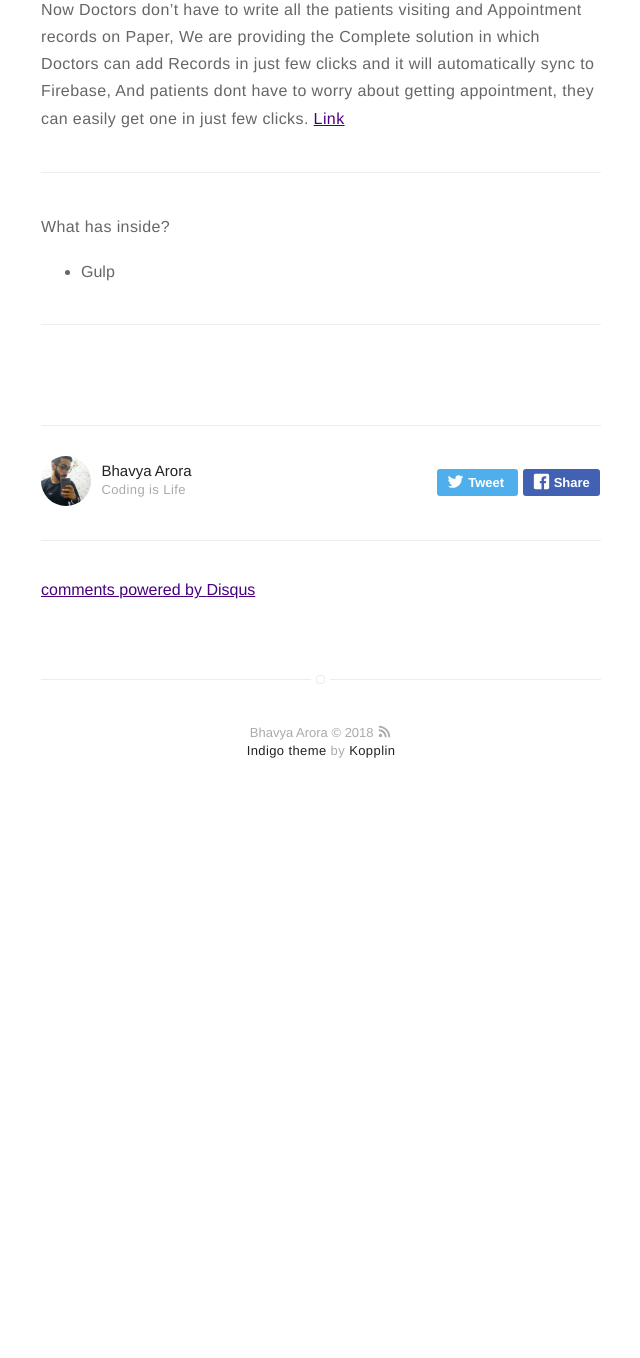
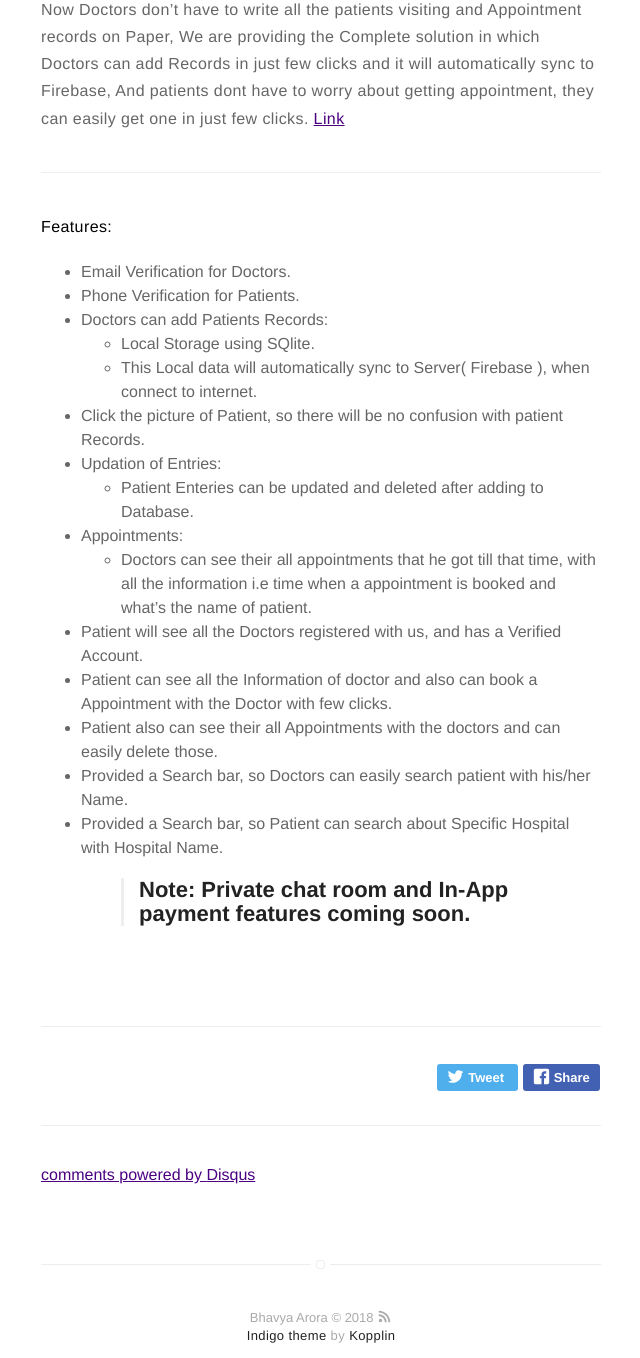
Before and after one commit to bhavya-arora/bhavya-arora.github.io, a Jekyll site: the page built from _posts/2016-01-23-doctorave_info.markdown, in a window 1280 px wide and 1400 px high, scrolled down 763 px, cut to the strip 42-1400 px from the top of the window. Shown: the whole strip, without its empty margins (319-959 px from the left). Built offline with Jekyll 4.4.1, drawn with Linux system fonts in a browser that asks for light colours; comment, search, counter and statistics services are not loaded; before the commit the page ends 1627 px from its top, so only the background shows below that.

Commit message:
Update 2016-01-23-doctorave_info.markdown

```diff
--- a/_posts/2016-01-23-doctorave_info.markdown
+++ b/_posts/2016-01-23-doctorave_info.markdown
@@ -7,9 +7,9 @@ image: ../assets/images/top_pic.png
 headerImage: true
 projects: true
 hidden: true # don't count this post in blog pagination
-description: "This is a simple and minimalist template for Jekyll for those who likes to eat noodles."
+description: "A solution for Doctors and Patients"
 category: project
-author: johndoe
+author: Bhavya Arora
 externalLink: false
 ---
 
@@ -19,8 +19,22 @@ externalLink: false
 
 ---
 
-What has inside?
+**Features:**
 
-- Gulp
-
+- Email Verification for Doctors.
+- Phone Verification for Patients.
+- Doctors can add Patients Records:
+  - Local Storage using SQlite.
+  - This Local data will automatically sync to Server( Firebase ), when connect to internet.
+- Click the picture of Patient, so there will be no confusion with patient Records.
+- Updation of Entries:
+  - Patient Enteries can be updated and deleted after adding to Database.
+- Appointments:
+  - Doctors can see their all appointments that he got till that time, with all the information i.e time when a appointment is booked and what's the name of patient.
+- Patient will see all the Doctors registered with us, and has a Verified Account.
+- Patient can see all the Information of doctor and also can book a Appointment with the Doctor with few clicks.
+- Patient also can see their all Appointments with the doctors and can easily delete those.
+- Provided a Search bar, so Doctors can easily search patient with his/her Name.
+- Provided a Search bar, so Patient can search about Specific Hospital with Hospital Name.
+> Note: Private chat room and In-App payment features coming soon.
 ---
```
